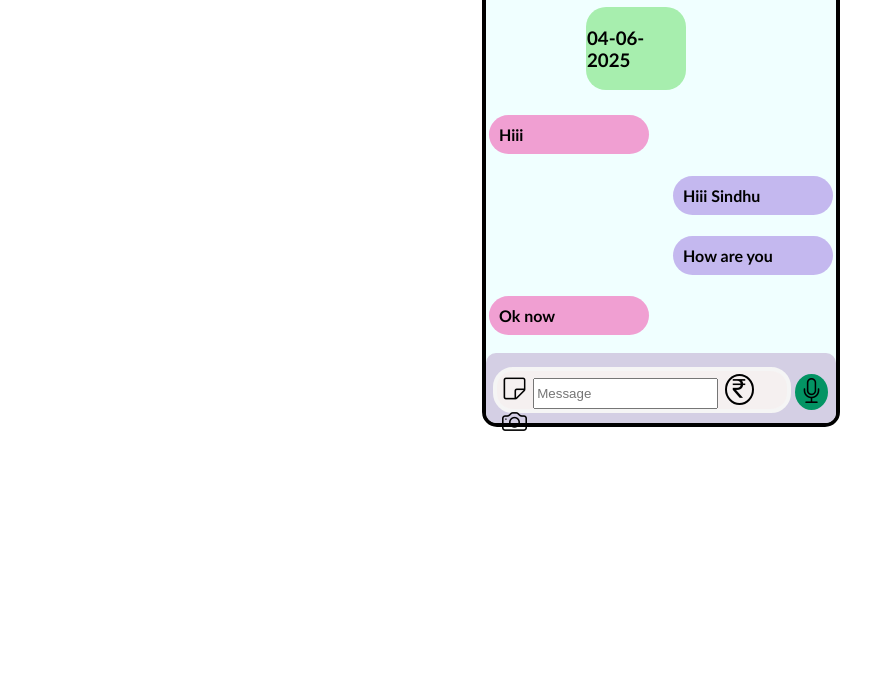
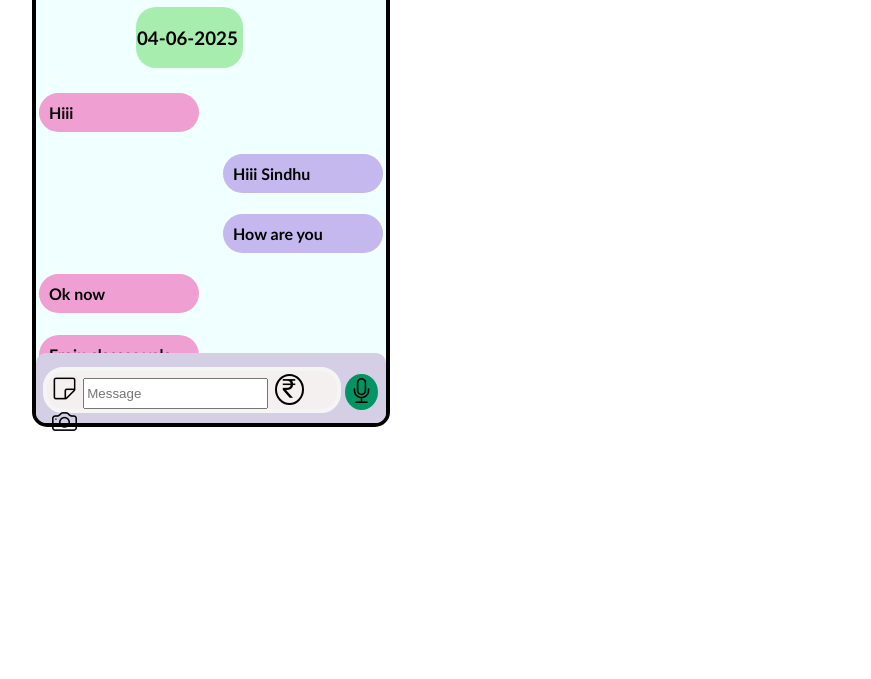
Before and after one commit to IndhuReddy20/CSS, a plain HTML site: page 5-06positiontask2/index.html in a window 1280 px wide. Shown: the part 121-800 px from the top of the page, without its empty margins (26-897 px from the left). Drawn offline with nearby package versions, Linux system fonts and the light colour scheme.

Commit message:
Update style.css

```diff
--- a/5-06positiontask2/style.css
+++ b/5-06positiontask2/style.css
@@ -4,7 +4,7 @@
     height: 500px;
     width: 350px;
     position: relative;
-    margin: 40px 500px;
+    margin: 40px 50px;
     padding: 0px 0px 0px 0px;
     border-radius: 30px 30px 15px 15px;
     position: relative;
@@ -73,7 +73,7 @@ img{
     font-family: 'Gill Sans', 'Gill Sans MT', Calibri, 'Trebuchet MS', sans-serif;
     background-color: rgb(167, 238, 174);
     border-radius: 20px 20px 20px 20px;
-    width: 28%;
+    width: 30%;
     justify-content: center;
     padding: 1px 1px 1px 1px;
     margin-bottom: 10%;
```
